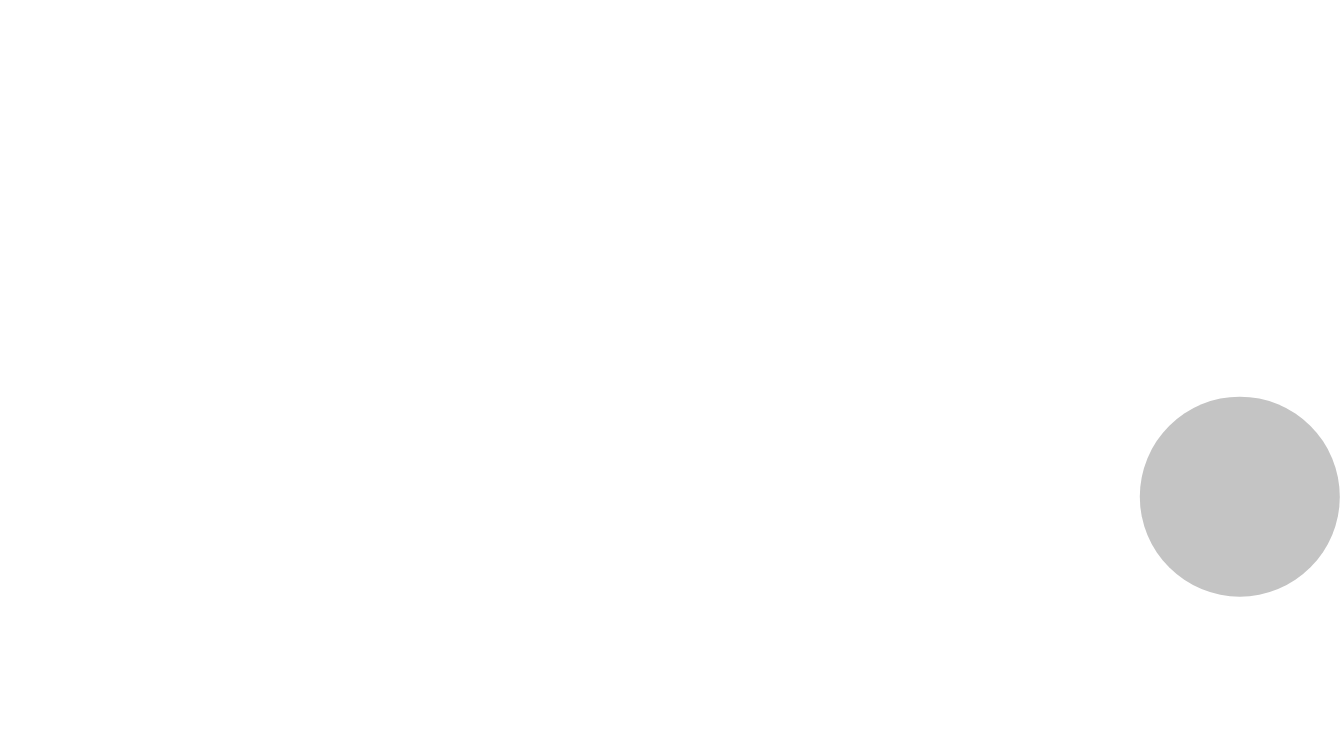
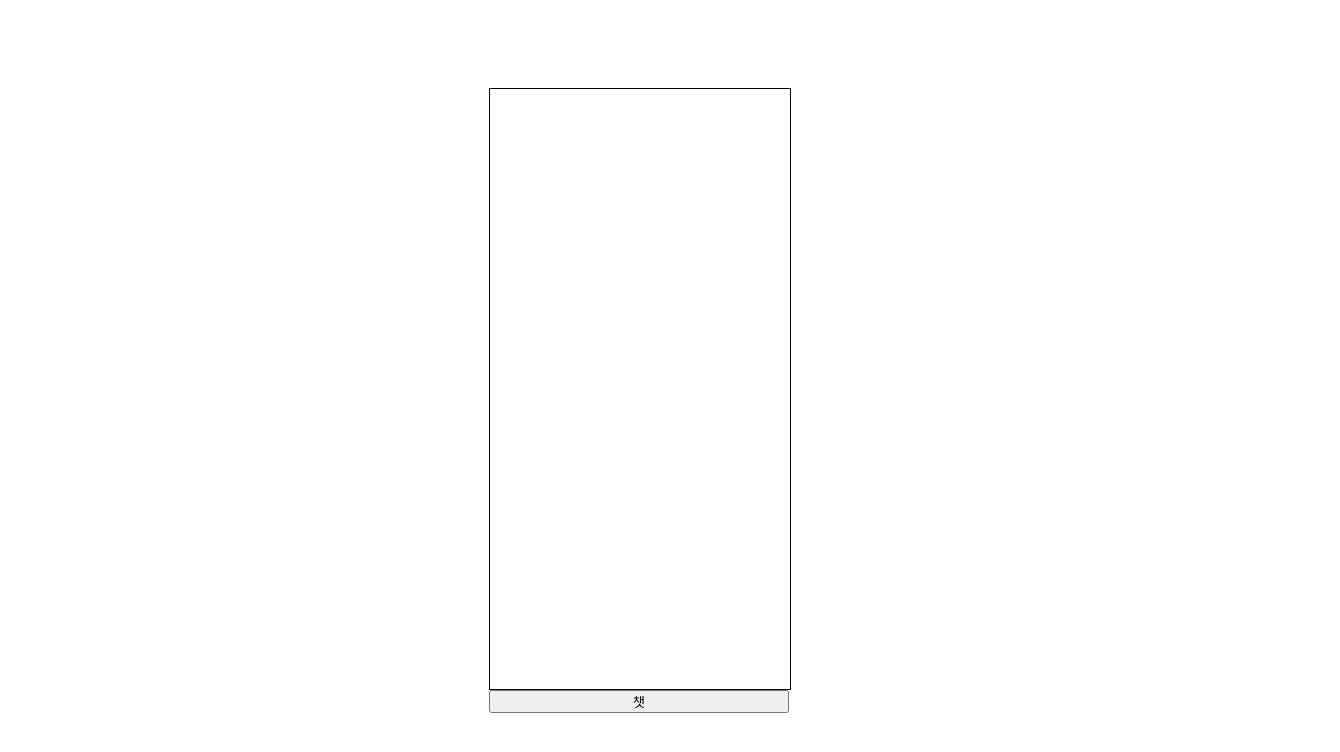
Before and after one commit to JoStar33/Framer-Motion-Practice, a React (Create React App) app: page / in a window 1280 px wide. Shown: the top 752 px of the page, 1340 px wide, since content can reach past the window. Built offline with nearby package versions, Linux system fonts and the light colour scheme.

Commit message:
feat: 밑에서부터 올라오는 채팅 애니메이션

```diff
--- a/src/App.tsx
+++ b/src/App.tsx
@@ -5,13 +5,14 @@ import AnimationChat from './components/AnimationChat';
 import SideBarPage from './pages/SideBarPage';
 import ScrollBlockPage from './pages/ScrollBlockPage';
 import BallPage from './pages/BallPage';
+import BlockChatPage from './pages/BlockChatPage';
 
 
 export default function App() {
   return (
     // <SideBarPage />
     <S.App>
-      <BallPage/>
+      <BlockChatPage/>
     </S.App>
   );
 }
--- /dev/null
+++ b/src/components/AnimationBlockChat.tsx
@@ -0,0 +1,47 @@
+import React, { useRef } from "react";
+import styled from "styled-components";
+import AnimationChatElement from "./AnimationChatElement";
+
+export default function AnimationBlockChat() {
+  const [chatArray, setChatArray] = React.useState<number[]>([]);
+  const valueRef = useRef<HTMLDivElement>(null);
+  const handleChatCreate = () => {
+    setChatArray([...chatArray, chatArray.length]);
+  };
+
+  return (
+    <S.AnimationBlockChat>
+      <div className="chat-main">
+        {
+          chatArray.map((chat, _id) =>
+            <AnimationChatElement valueRef={valueRef} key={_id} />
+          )
+        }
+        <div ref={valueRef}></div>
+      </div>
+      <div className="chat-container">
+        <button onClick={handleChatCreate}>챗</button>
+      </div>
+    </S.AnimationBlockChat>
+  );
+};
+
+const S = {
+  AnimationBlockChat: styled.div`
+    .chat-main {
+      display: flex;
+      flex-direction: column;
+      gap: 10px;
+      overflow-y: scroll;
+      width: 300px;
+      height: 600px;
+      border: 1px solid black;
+    }
+    .chat-container {
+      width: 100%;
+      button {
+        width: 300px;
+      }
+    }
+  `,
+};
--- /dev/null
+++ b/src/components/AnimationChatElement.tsx
@@ -0,0 +1,53 @@
+import { motion } from "framer-motion";
+import React from "react";
+import styled from "styled-components";
+
+interface IAnimationChatElement {
+  valueRef: React.RefObject<HTMLDivElement>
+}
+
+export default function AnimationChatElement({ valueRef }: IAnimationChatElement) {
+  const animateMotion = React.useMemo(() => {
+    console.log(valueRef.current?.getBoundingClientRect().top);
+    return {
+      y: [630 - (valueRef.current?.getBoundingClientRect().top ?? 0), 0],
+      transition: {
+        type: 'spring',
+        duration: 1.5,
+      },
+    }
+  }, []);
+
+  return (
+    <S.AnimationChatElement
+      className="block"
+      animate={animateMotion} >
+        <motion.p
+          initial={{
+            width: 300
+          }}
+          animate={{
+            width: "auto",
+            borderRadius: 5,
+            transition: {
+              duration: 0.3,
+            },
+          }}
+          >
+          모오오오오션
+        </motion.p>
+    </S.AnimationChatElement>
+  );
+};
+
+const S = {
+  AnimationChatElement: styled(motion.div)`
+    width: auto;
+    height: 30px;
+    display: flex;
+    p {
+      width: auto;
+      background-color: #58a0bd;
+    }
+  `,
+};
--- /dev/null
+++ b/src/pages/BlockChatPage.tsx
@@ -0,0 +1,21 @@
+import styled from "styled-components";
+import AnimationBlockChat from "../components/AnimationBlockChat";
+
+export default function BlockChatPage() {
+
+  return (
+    <S.BlockChatPage>
+      <AnimationBlockChat />
+    </S.BlockChatPage>
+  );
+};
+
+const S = {
+  BlockChatPage: styled.div`
+    width: 100vw;
+    height: 100vh;
+    display: flex;
+    justify-content: center;
+    align-items: center;
+  `,
+};
```
